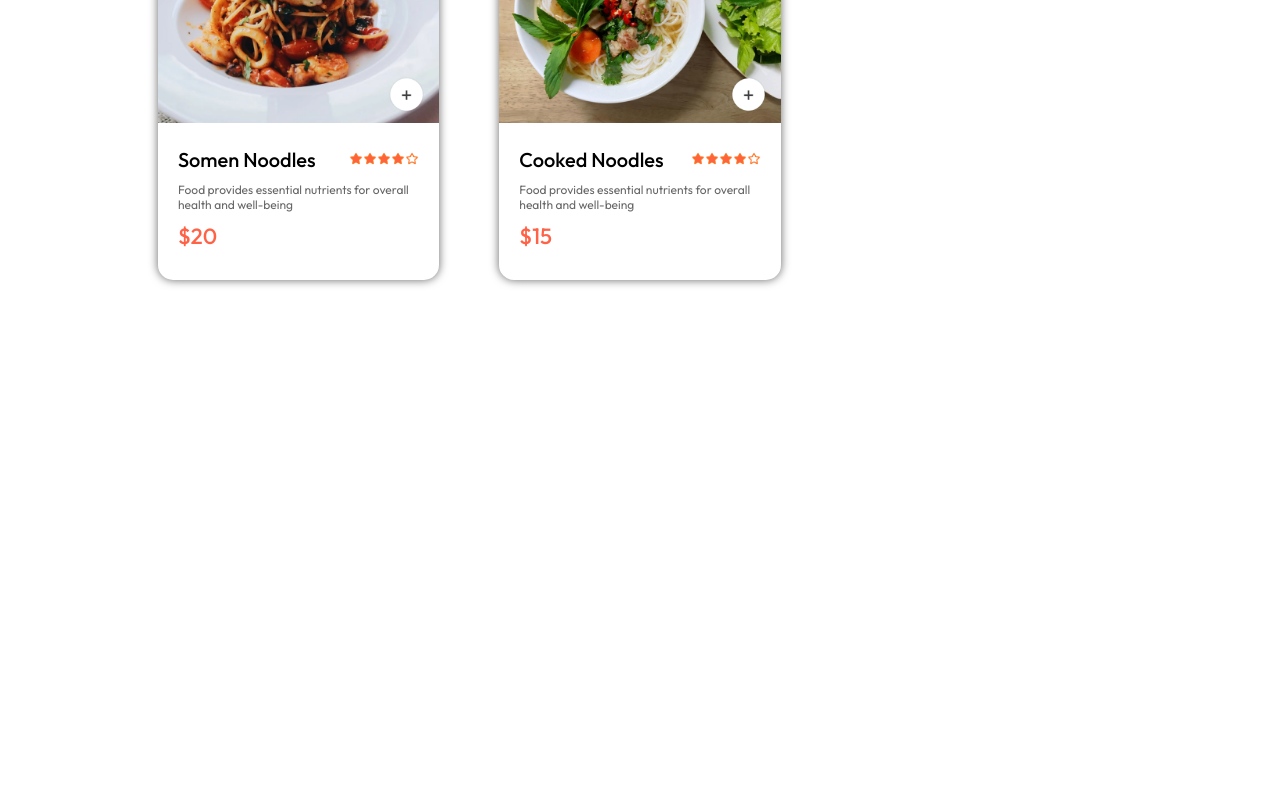
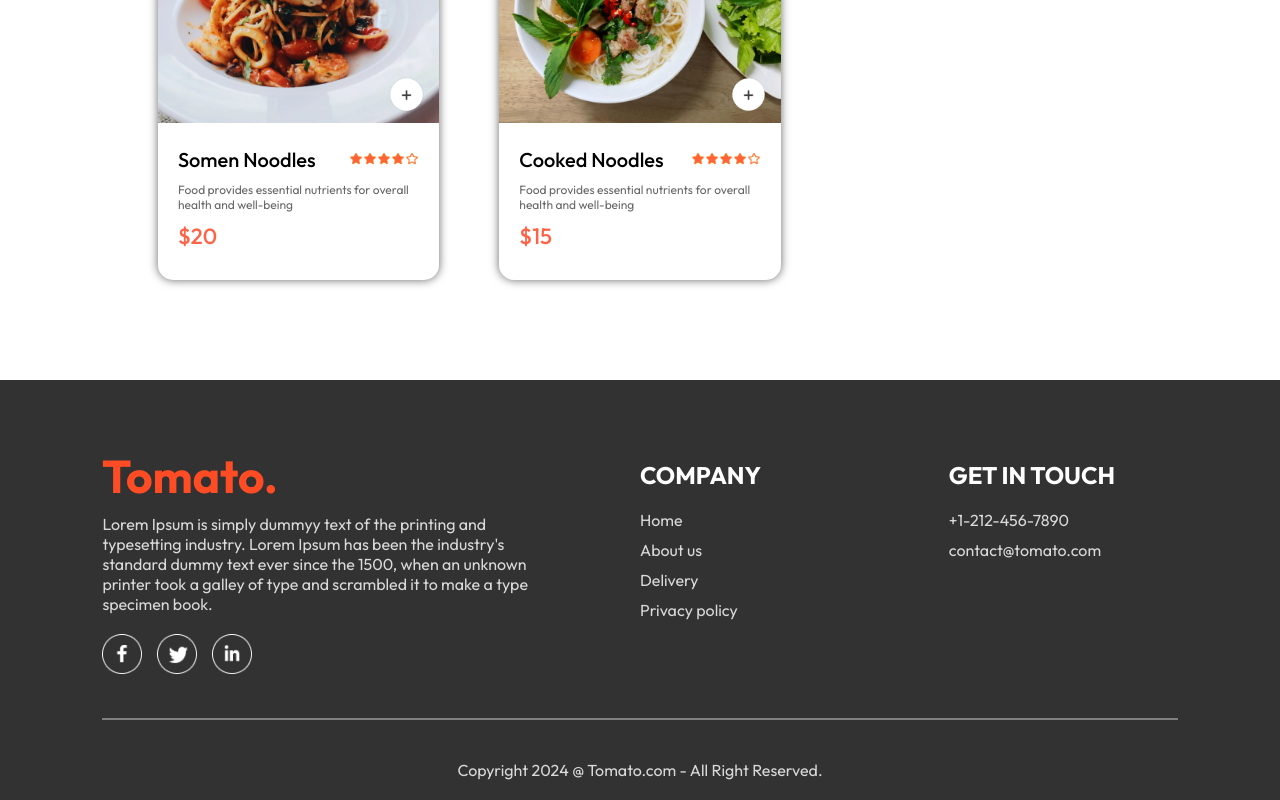
Before and after one commit to TiM1113/Project-FoodDelivery, a React (Vite) app in the folder frontend/: page / in a window 1280 px wide. Shown: the part 5361-6161 px from the top of the page. Before the commit the page ends 5671 px from the top, so only its background shows below. Built offline with nearby package versions, Linux system fonts and the light colour scheme.

Commit message:
Footer componet completed

```diff
--- a/frontend/src/App.jsx
+++ b/frontend/src/App.jsx
@@ -4,9 +4,12 @@
 import Home from './pages/Home/Home'
 import Cart from './pages/Cart/Cart'
 import PlaceOrder from './pages/PlaceOrder/PlaceOrder'
+import Footer from './components/Footer/Footer'
 
 const App = () => {
   return (
+    // Can only return one element(a pair of tags)
+    <>
     <div className='app'>
       <Navbar/>
       <Routes>
@@ -15,6 +18,10 @@
         <Route path='/order' element={<PlaceOrder/>} />
       </Routes>
     </div>
+
+    <Footer/>
+    </>
+
   )
 }
 
--- a/frontend/src/components/FoodDisplay/FoodDisplay.jsx
+++ b/frontend/src/components/FoodDisplay/FoodDisplay.jsx
@@ -1,24 +1,35 @@
-import React, { useContext } from 'react'
-import './FoodDisplay.css'
+import React, {useContext} from 'react';
+import './FoodDisplay.css';
 
-import { StoreContext } from '../../context/StoreContext'
-import FoodItem from '../FoodItem/FoodItem'
-
+import {StoreContext} from '../../context/StoreContext';
+import FoodItem from '../FoodItem/FoodItem';
 
 const FoodDisplay = ({category}) => {
-
-    const {food_list} = useContext(StoreContext)
+	const {food_list} = useContext(StoreContext);
 
 	return (
-    <div className='food-display' id='food-display'>
+		<div
+			className="food-display"
+			id="food-display">
 			<h2>Top dishes near you</h2>
 			<div className="food-display-list">
-        {food_list.map((item,index)=>{
-          return <FoodItem key={index} id={item._id} name={item.name} description={item.description} price={item.price} image={item.image}/>
+				{food_list.map((item, index) => {
+					if ((category === 'All' || category === item.category)) {
+						return (
+							<FoodItem
+								key={index}
+								id={item._id}
+								name={item.name}
+								description={item.description}
+								price={item.price}
+								image={item.image}
+							/>
+						);
+					}
 				})}
 			</div>
 		</div>
-  )
-}
+	);
+};
 
-export default FoodDisplay
+export default FoodDisplay;
--- /dev/null
+++ b/frontend/src/components/Footer/Footer.css
@@ -0,0 +1,48 @@
+.footer{
+  color: #d9d9d9;
+  background-color: #323232;
+  display: flex;
+  flex-direction: column;
+  align-items: center;
+  gap: 20px;
+  padding: 20px 8vw;
+  padding-top: 80px;
+  margin-top: 100px;
+}
+
+.footer-content{
+  width: 100%;
+  display: grid;
+  grid-template-columns: 2fr 1fr 1fr;
+  gap: 80px;
+}
+
+.footer-content-left, .footer-content-center, .footer-content-right{
+  display: flex;
+  flex-direction: column;
+  align-items: start;
+  gap: 20px;
+}
+
+.footer-content-left li, .footer-content-center li, .footer-content-right li{
+  list-style: none;
+  margin-bottom: 10px;
+  cursor: pointer;
+}
+
+.footer-content-center h2, .footer-content-right h2{
+  color: white;
+}
+
+.footer-social-icons img{
+  width: 40px;
+  margin-right: 15px;
+}
+
+.footer hr{
+  width: 100%;
+  height: 2px;
+  margin: 20px 0;
+  background-color: rgb(128, 128, 128);
+  border: none;
+}
--- /dev/null
+++ b/frontend/src/components/Footer/Footer.jsx
@@ -0,0 +1,41 @@
+import React from 'react'
+import './Footer.css'
+import { assets } from '../../assets/assets'
+
+const Footer = () => {
+  return (
+    <div className='footer' id='footer'>
+      <div className="footer-content">
+        <div className="footer-content-left">
+          <img src={assets.logo} alt="" />
+          <p>Lorem Ipsum is simply dummyy text of the printing and typesetting industry. Lorem Ipsum has been the industry's standard dummy text ever since the 1500, when an unknown printer took a galley of type and scrambled it to make a type specimen book.</p>
+          <div className="footer-social-icons">
+            <img src={assets.facebook_icon} alt="" />
+            <img src={assets.twitter_icon} alt="" />
+            <img src={assets.linkedin_icon} alt="" />
+          </div>
+        </div>
+        <div className="footer-content-center">
+          <h2>COMPANY</h2>
+          <ur>
+            <li>Home</li>
+            <li>About us</li>
+            <li>Delivery</li>
+            <li>Privacy policy</li>
+          </ur>
+        </div>
+        <div className="footer-content-right">
+          <h2>GET IN TOUCH</h2>
+          <ur>
+            <li>+1-212-456-7890</li>
+            <li>contact@tomato.com</li>
+          </ur>
+        </div>
+      </div>
+      <hr />
+      <p className="footer-copyright">Copyright 2024 @ Tomato.com - All Right Reserved.</p>
+    </div>
+  )
+}
+
+export default Footer
```
Lines whose indentation alone changed are shown as unchanged.
